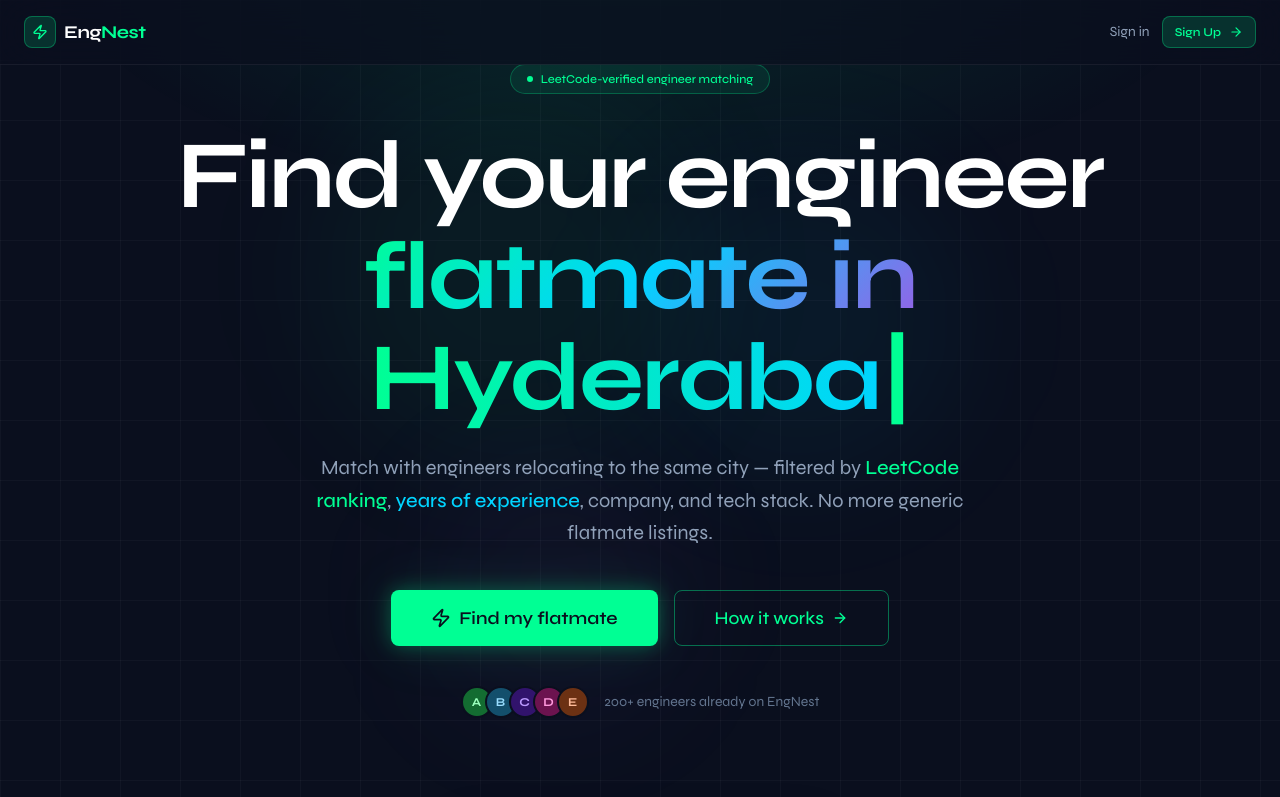
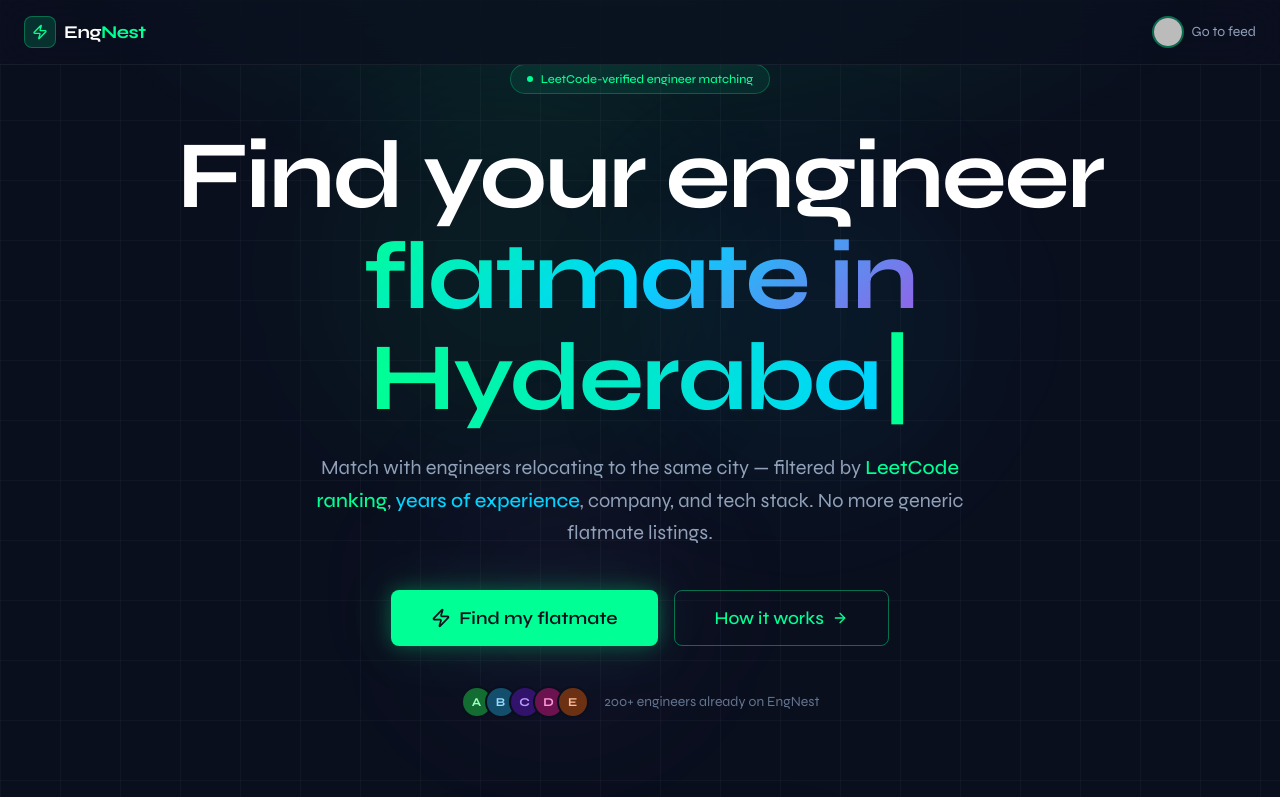
Before and after one commit to mukulbhatia799/EngNest-App, a Next.js app: page / in a window 1280 px wide. Shown: the top 797 px of the page. Built offline with nearby package versions, Linux system fonts and the light colour scheme; no server answers; sample sign-in values are in the browser's storage.

Commit message:
bug fix: User sees login page for a sec when going from landing page to feed page

```diff
--- a/src/app/page.tsx
+++ b/src/app/page.tsx
@@ -3,6 +3,7 @@
 import { motion, useScroll, useTransform } from "framer-motion";
 import Link from "next/link";
 import { useRef, useState, useEffect } from "react";
+import { useAuthContext } from "@/providers/AuthProvider";
 import {
   Zap,
   MapPin,
@@ -108,6 +109,7 @@ const STEPS = [
 
 // ─── Landing page ────────────────────────────────────────────────────
 export default function LandingPage() {
+  const { user } = useAuthContext();
   const heroRef = useRef<HTMLDivElement>(null);
   const { scrollYProgress } = useScroll({ target: heroRef, offset: ["start start", "end start"] });
   const heroOpacity = useTransform(scrollYProgress, [0, 1], [1, 0]);
@@ -143,6 +145,26 @@ export default function LandingPage() {
             </span>
           </div>
           <div className="flex items-center gap-3">
+            {user ? (
+              <Link href="/feed" className="flex items-center gap-2 group">
+                {user.photoURL ? (
+                  <img
+                    src={user.photoURL}
+                    alt={user.displayName ?? "Profile"}
+                    referrerPolicy="no-referrer"
+                    className="h-8 w-8 rounded-full border-2 border-neon-green/40 group-hover:border-neon-green transition-colors"
+                  />
+                ) : (
+                  <div className="h-8 w-8 rounded-full border-2 border-neon-green/40 bg-neon-green/15 flex items-center justify-center text-neon-green text-xs font-bold">
+                    {(user.displayName ?? "U")[0].toUpperCase()}
+                  </div>
+                )}
+                <span className="hidden sm:block text-sm text-slate-400 group-hover:text-white transition-colors">
+                  Go to feed
+                </span>
+              </Link>
+            ) : (
+              <>
                 <Link
                   href="/login"
                   className="hidden sm:block text-sm text-slate-400 hover:text-white transition-colors"
@@ -155,6 +177,8 @@ export default function LandingPage() {
                     <ArrowRight className="h-3.5 w-3.5" />
                   </Link>
                 </Button>
+              </>
+            )}
           </div>
         </div>
       </nav>
@@ -210,7 +234,7 @@ export default function LandingPage() {
           className="mt-10 flex flex-col sm:flex-row items-center gap-4"
         >
           <Button size="xl" asChild className="glow-green w-full sm:w-auto">
-            <Link href="/login">
+            <Link href={user ? "/feed" : "/login"}>
               <Zap className="h-5 w-5" />
               Find my flatmate
             </Link>
--- a/src/lib/firebase.ts
+++ b/src/lib/firebase.ts
@@ -1,6 +1,11 @@
 import { initializeApp, getApps, getApp } from "firebase/app";
 import { getAuth, GoogleAuthProvider } from "firebase/auth";
-import { getFirestore } from "firebase/firestore";
+import {
+  initializeFirestore,
+  persistentLocalCache,
+  persistentMultipleTabManager,
+  getFirestore,
+} from "firebase/firestore";
 
 const firebaseConfig = {
   apiKey: process.env.NEXT_PUBLIC_FIREBASE_API_KEY,
@@ -12,10 +17,21 @@ const firebaseConfig = {
 };
 
 // Prevent duplicate initialization in Next.js hot reload
-const app = getApps().length ? getApp() : initializeApp(firebaseConfig);
+const isNew = !getApps().length;
+const app = isNew ? initializeApp(firebaseConfig) : getApp();
+
+// Enable offline persistence so reads/writes resolve from local cache instantly
+// and sync to server in the background — eliminates cold-start hangs.
+// On hot reload the Firestore instance is already initialized, so use getFirestore.
+export const db = isNew
+  ? initializeFirestore(app, {
+      localCache: persistentLocalCache({
+        tabManager: persistentMultipleTabManager(),
+      }),
+    })
+  : getFirestore(app);
 
 export const auth = getAuth(app);
-export const db = getFirestore(app);
 export const googleProvider = new GoogleAuthProvider();
 
 googleProvider.setCustomParameters({
```
Lines whose indentation alone changed are shown as unchanged.
